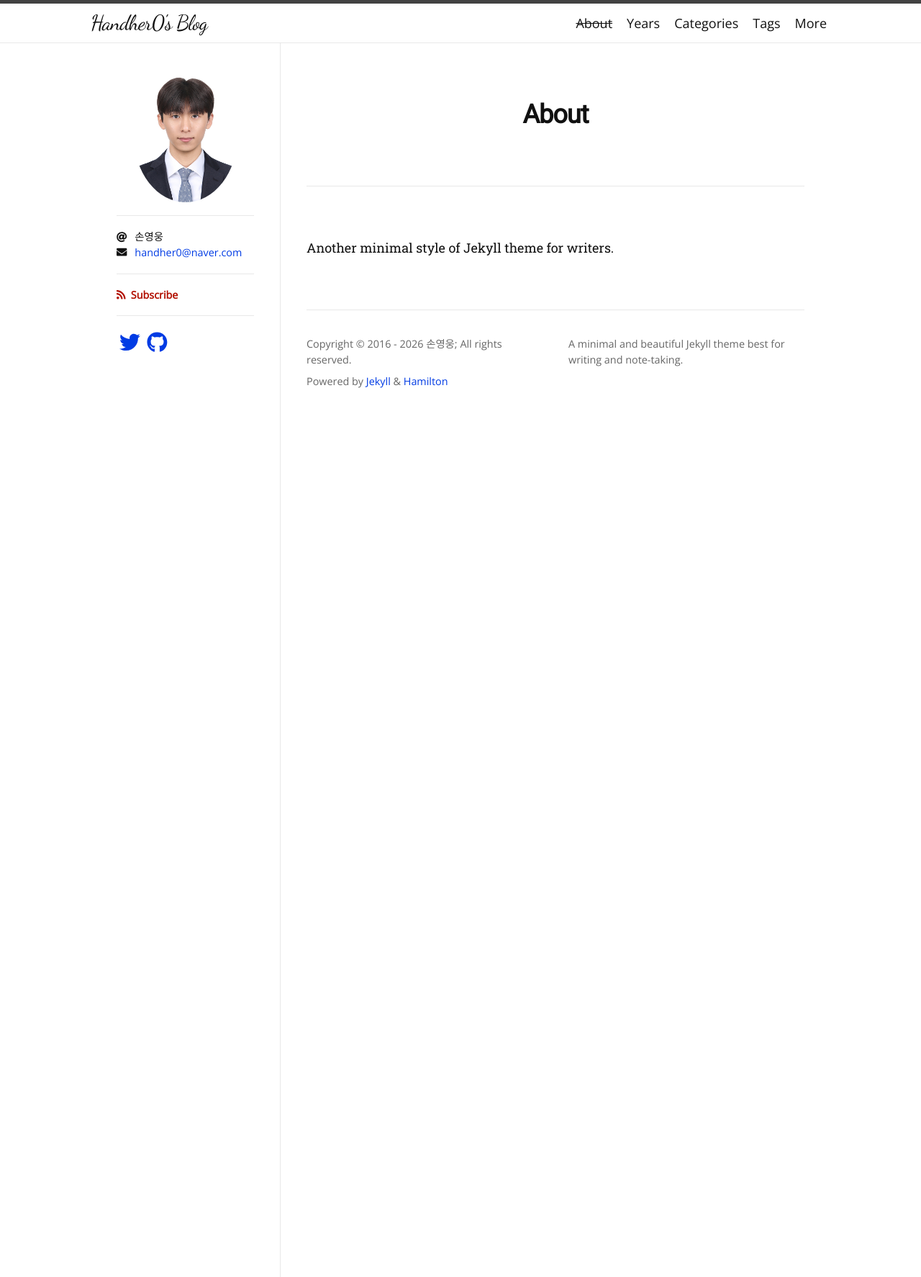
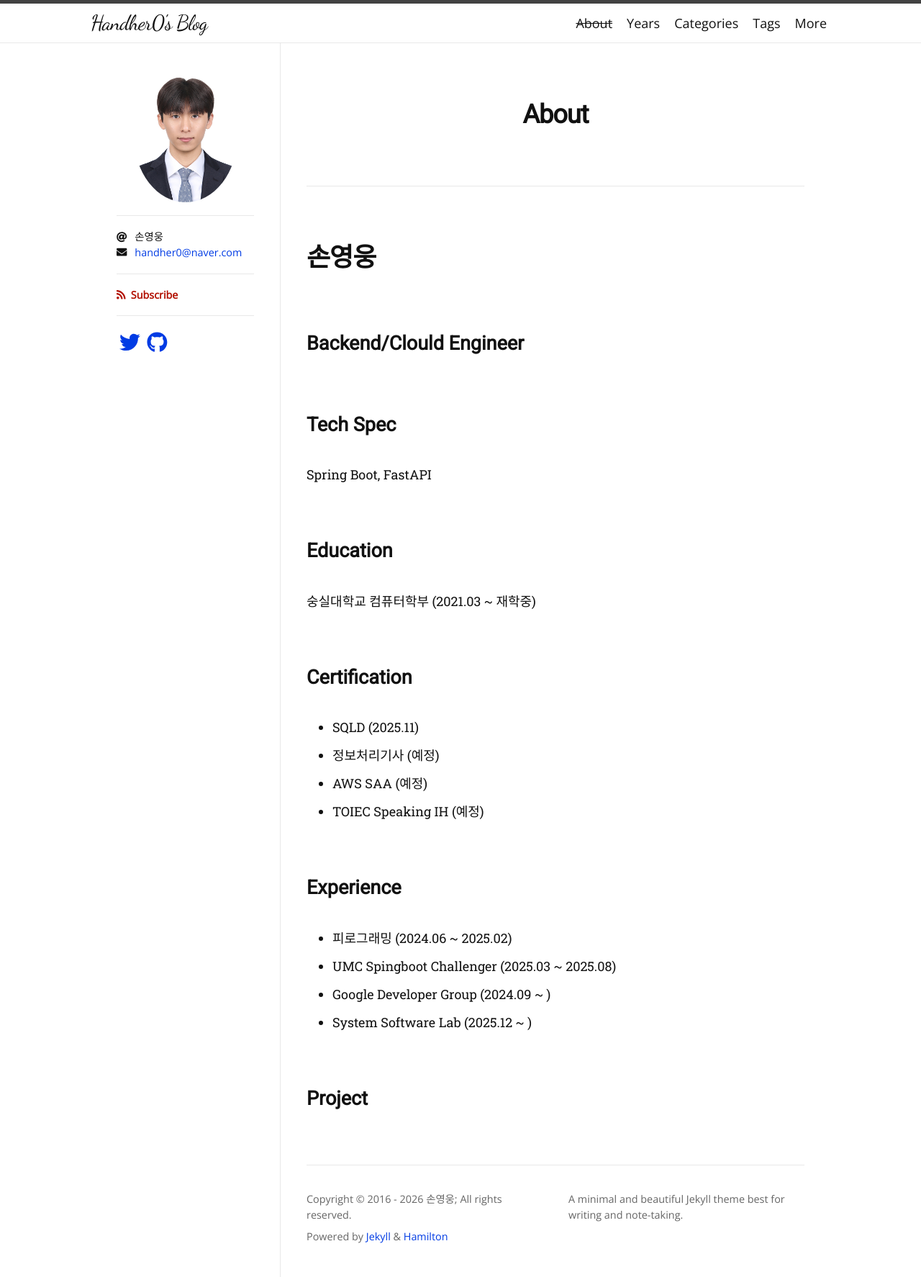
Before and after one commit to handher0/handher0.github.io, a Jekyll site: the page built from about.md, in a window 1280 px wide. Shown: the whole page at 72% size. Built offline with Jekyll 4.4.1, drawn with Linux system fonts in a browser that asks for light colours; nearby versions of some CDN libraries; some web fonts are replaced.

Commit message:
update cv

```diff
--- a/about.md
+++ b/about.md
@@ -4,4 +4,26 @@ title: About
 permalink: /about/
 ---
 
-Another minimal style of Jekyll theme for writers.
+# 손영웅
+
+## Backend/Clould Engineer
+
+## Tech Spec
+Spring Boot, FastAPI
+
+## Education
+숭실대학교 컴퓨터학부 (2021.03 ~ 재학중)
+
+## Certification
+- SQLD (2025.11)
+- 정보처리기사 (예정)
+- AWS SAA (예정)
+- TOIEC Speaking IH (예정)
+
+## Experience
+- 피로그래밍 (2024.06 ~ 2025.02)
+- UMC Spingboot Challenger (2025.03 ~ 2025.08)
+- Google Developer Group (2024.09 ~ )
+- System Software Lab (2025.12 ~ )
+
+## Project
```
Also changed, not shown: 9 other files.
